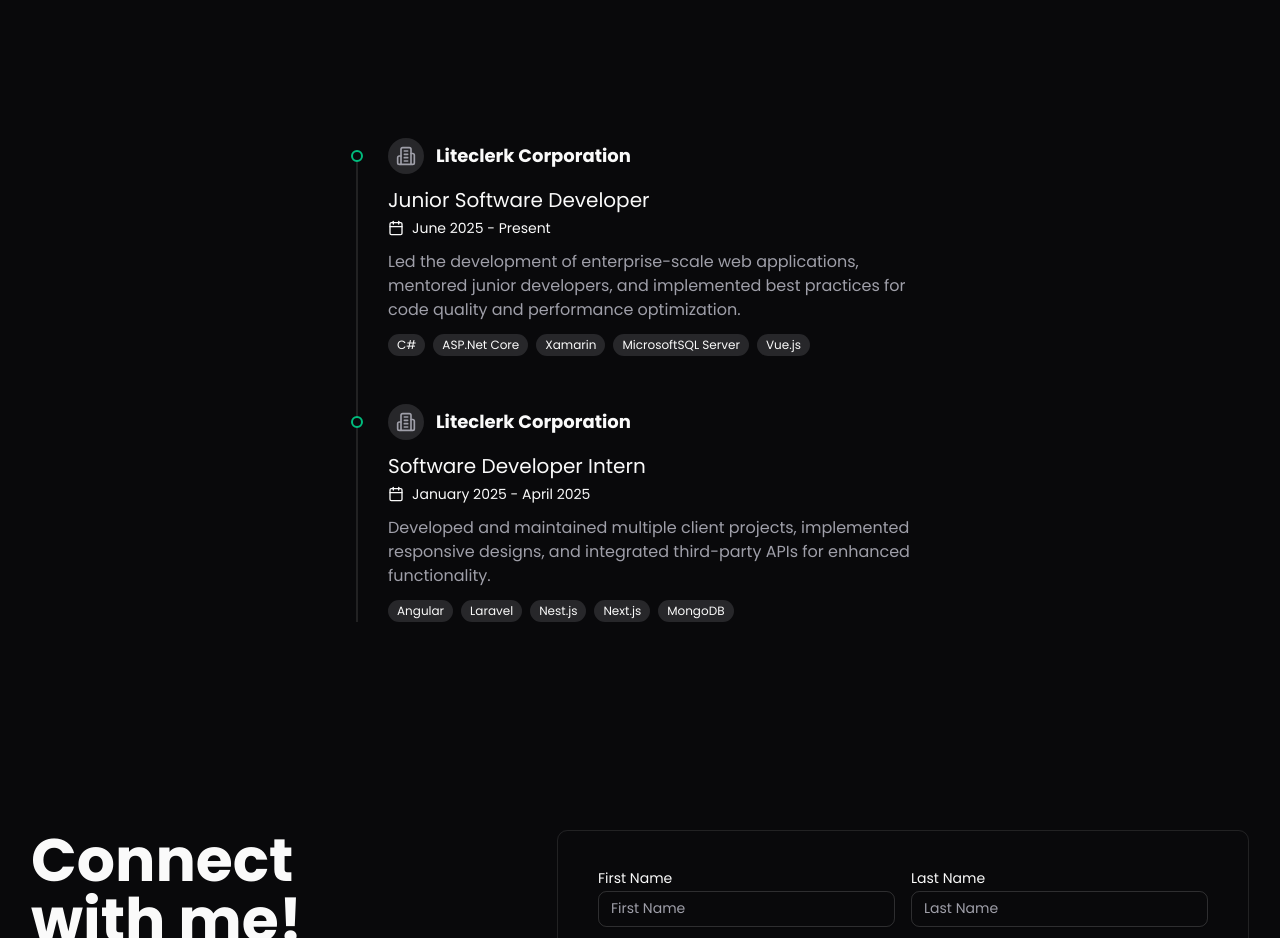
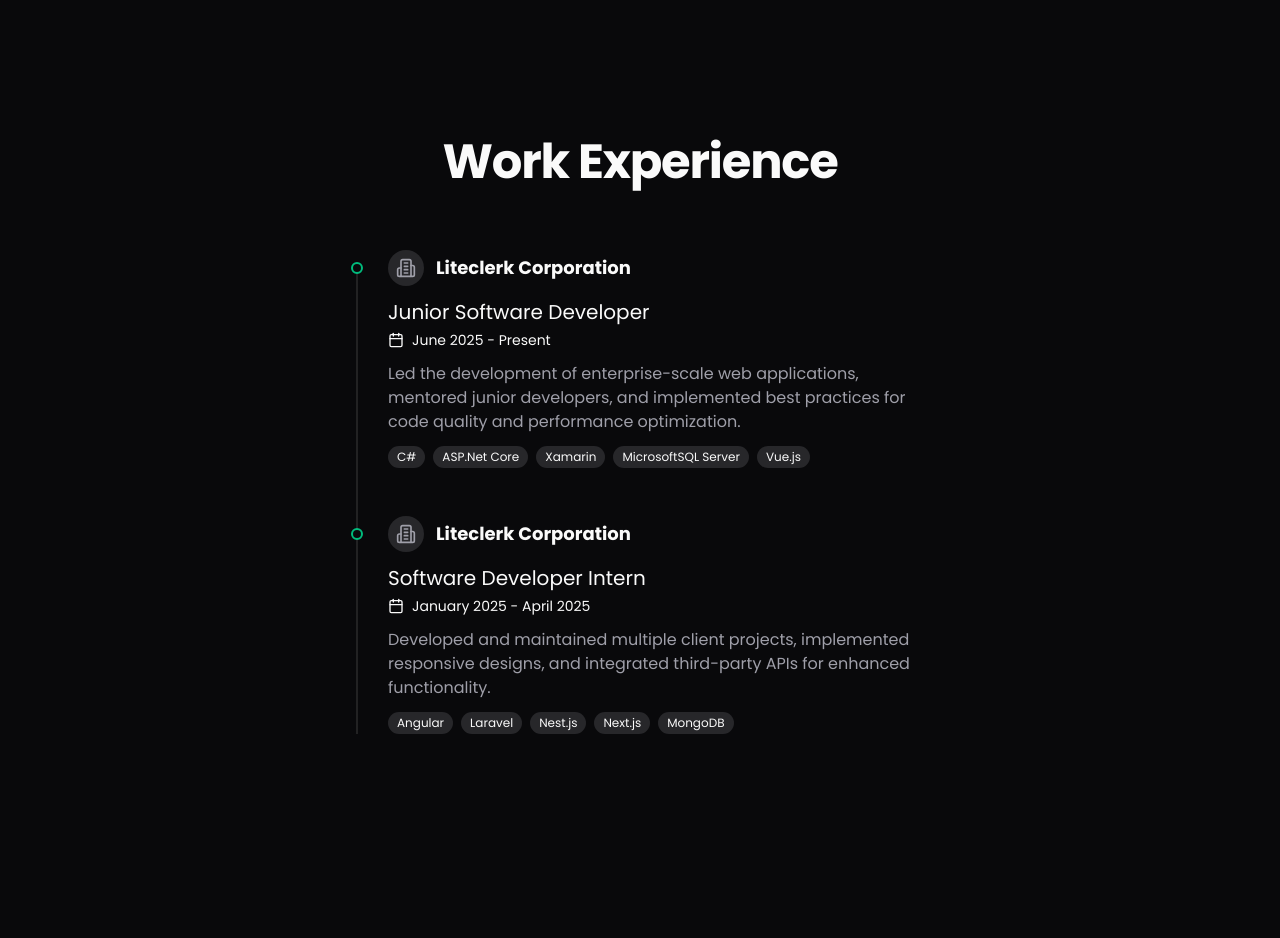
Before and after one commit to FlourenceL/portfolio, a Next.js app: page / in a window 1280 px wide. Shown: the part 3160-4098 px from the top of the page. Built offline with nearby package versions, Linux system fonts and the light colour scheme.

Commit message:
Added work experience header

```diff
--- a/src/components/views/timeline-01/timeline-01.tsx
+++ b/src/components/views/timeline-01/timeline-01.tsx
@@ -29,6 +29,11 @@ const experiences = [
 export default function Timeline() {
   return (
     <div className="max-w-screen-sm mx-auto py-12 md:py-20 px-6">
+      <div className="mb-12 text-center md:mb-16">
+        <h2 className="text-3xl font-bold tracking-tight sm:text-4xl md:text-5xl">
+          Work Experience
+        </h2>
+      </div>
       <div className="relative ml-3">
         {/* Timeline line */}
         <div className="absolute left-0 top-4 bottom-0 border-l-2" />
```
